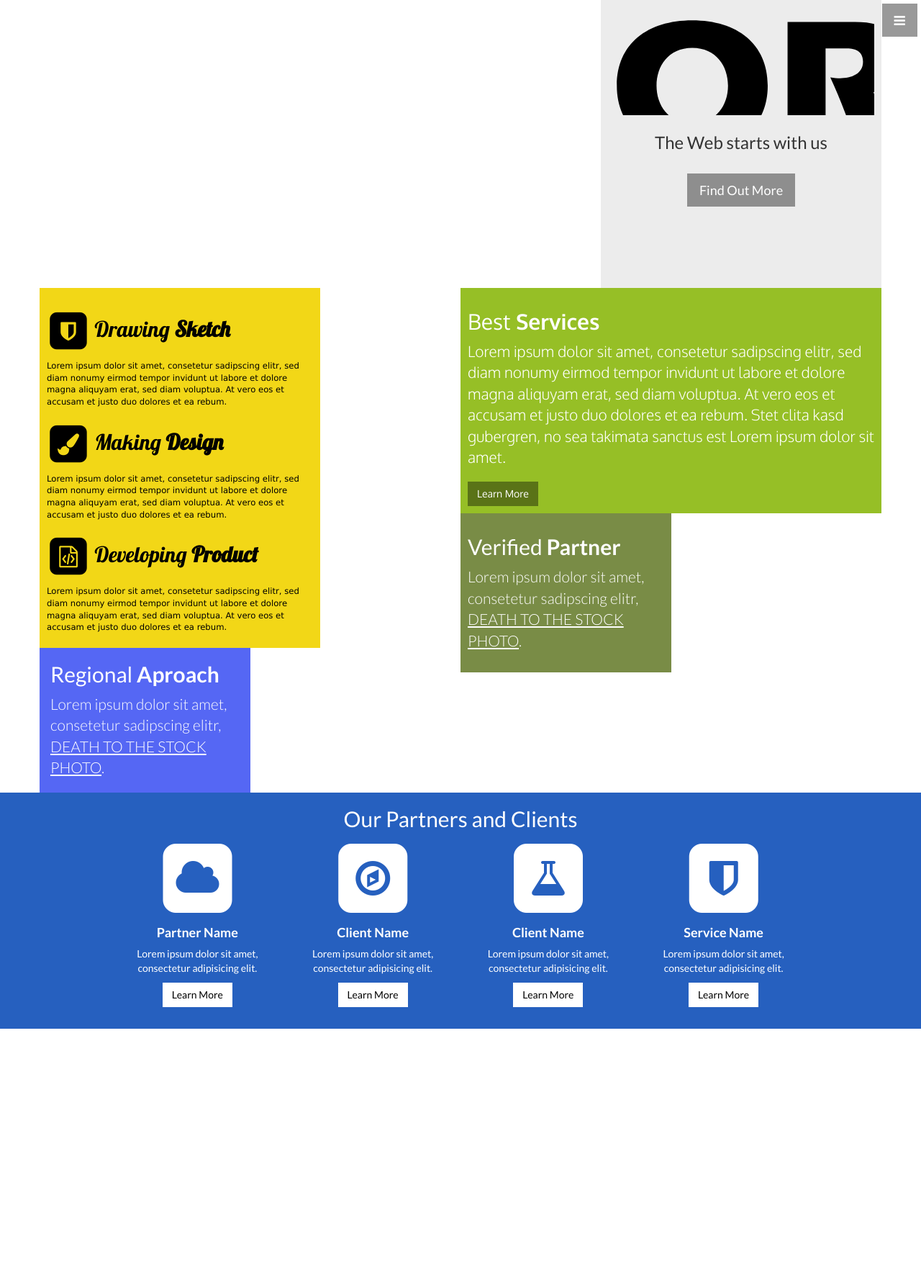
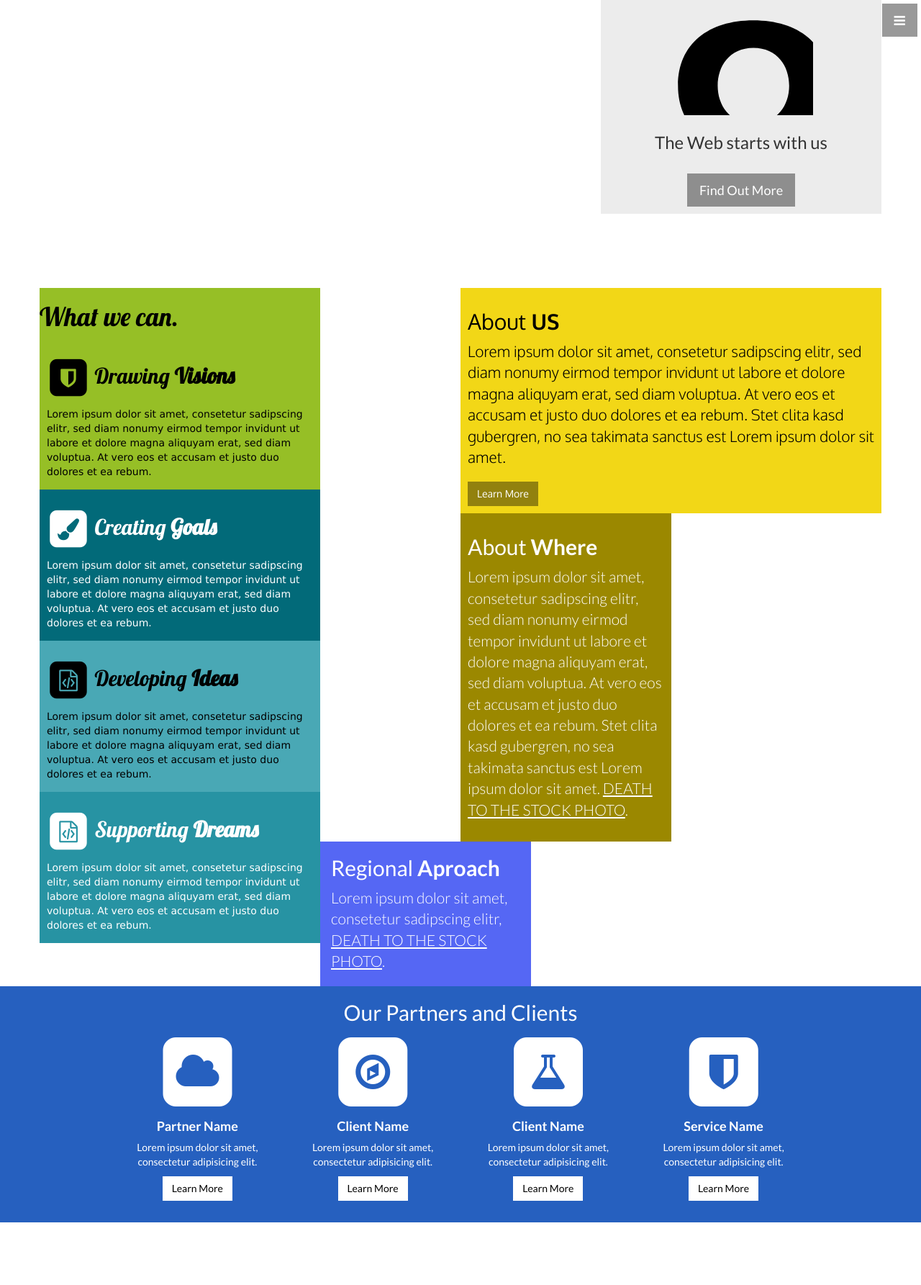
Before and after one commit to steampilot/SimpleOnePage, a PHP site: page / in a window 1280 px wide. Shown: the top 1785 px of the page at 72% size. Run offline with PHP 8.4, Linux system fonts and the light colour scheme; some libraries are stand-ins or nearby versions.

Commit message:
Set Padding set grid values for start div

```diff
--- a/assets/css/stylish-onepage.css
+++ b/assets/css/stylish-onepage.css
@@ -113,35 +113,47 @@
     width: 80%;
     height: 300px;
 }
+
+#logo {
+    max-width: 200px;
+}
 #start {
     background-color: #ececec;
     margin: 0;
-    height: inherit;
     padding: 10px;
 
 }
-#business {
+
+#skill {
     min-height: 450px;
     margin: 0;
-    padding: 10px;
+    padding: 0;
     font-family: 'Lobster', cursive;
 
 }
-#business p {
+
+#skill p {
     font-family: "Lucida Grande", "Lucida Sans Unicode", Verdana, Arial, Helvetica, sans-serif;
 }
-#sketch, #design, #product p{ font-size: smaller;
+
+#skill div {
+
+    /*margin: 5px 10px 5px 10px ;*/
+    padding: 5px 10px 5px 10px;
 }
-#news {
+
+#about {
     padding: 0;
     margin: 0;
 }
-#best {
+
+#about-who {
     margin: 0;
     padding: 10px;
     font-family: 'Oxygen', sans-serif;
 }
-#verified {
+
+#about-where {
     margin: 0;
     padding: 10px;
 }
--- a/src/index.php
+++ b/src/index.php
@@ -38,8 +38,8 @@
                     data-bleed="10"
                     data-image-src="<?= getRandomBanner(); ?>">
 
-                <div id="start" class=" col-lg-4 col-md-4 pull-right  text-vertical-center">
-                    <object width="100%" type="image/svg+xml"
+                <div id="start" class=" col-lg-4 col-md-4 col-xs-12 pull-right  text-vertical-center">
+                    <object id="logo" width="100%" type="image/svg+xml"
                             data="assets/img/orca-logo.svg">
                         Your browser does not support SVG
                     </object>
@@ -59,8 +59,36 @@
                  data-parallax="scroll"
                  data-z-index="-50"
                  data-image-src="<?= getRandomBanner(); ?>">
-                <div id="business" class="col-lg-4 col-md-6 col-sm-10  col-xs-12 pull-left text-left spc-orca-0">
-                    <article id="sketch">
+                <aside id="about" class="col-lg-6 col-md-6 col-sm-8 col-xs-12 pull-right">
+                    <div id="about-who" class=" text-left spc-orca-0">
+                        <h2>About <strong>US</strong></h2>
+
+                        <p class="lead">Lorem ipsum dolor sit amet, consetetur sadipscing elitr,
+                            sed diam nonumy eirmod tempor invidunt ut labore et dolore magna aliquyam erat,
+                            sed diam voluptua. At vero eos et accusam et justo duo dolores et ea rebum.
+                            Stet clita kasd gubergren, no sea takimata sanctus est Lorem ipsum dolor sit amet.</p>
+                        <a href="#" class="btn btn-dark">Learn More</a>
+
+                    </div>
+                    <div id="about-where" class="col-lg-6 col-md-6 col-sm-8 col-xs-12 spc-primary-4 spc-inverse">
+                        <h2>About <strong>Where</strong></h2>
+
+                        <p class="lead">Lorem ipsum dolor sit amet, consetetur sadipscing elitr,
+                            sed diam nonumy eirmod tempor invidunt ut labore et dolore magna aliquyam erat,
+                            sed diam voluptua. At vero eos et accusam et justo duo dolores et ea rebum.
+                            Stet clita kasd gubergren, no sea takimata sanctus est Lorem ipsum dolor sit amet.
+                            <a target="_blank" href="http://join.deathtothestockphoto.com/">Death to the Stock Photo</a>.
+                        </p>
+                    </div>
+
+                </aside>
+                <div id="skill" class="col-lg-4 col-md-6 col-sm-10  col-xs-12 pull-left text-left spc-orca-1">
+                    <h1>
+                        What we can.
+                    </h1>
+
+                    <div>
+                        <article id="draw">
                             <h2>
                         <span class="fa-stack fa-1x">
                         <i class="fa fa-square fa-stack-2x"></i>
@@ -68,7 +96,7 @@
                         </span>
                                 Drawing
                                 <strong>
-                                Sketch
+                                    Visions
                                 </strong>
                             </h2>
 
@@ -76,15 +104,18 @@
                                 sed diam nonumy eirmod tempor invidunt ut labore et dolore magna aliquyam erat,
                                 sed diam voluptua. At vero eos et accusam et justo duo dolores et ea rebum.
                         </article>
-                    <article id="design" class="">
+                    </div>
+                    <div class="spc-secondary-1-3 spc-inverse">
+
+                        <article id="create">
                             <h2>
                         <span class="fa-stack fa-1x">
                         <i class="fa fa-square fa-stack-2x"></i>
                         <i class="fa fa-paint-brush fa-stack-1x text-primary"></i>
                         </span>
-                            Making
+                                Creating
                                 <strong>
-                                Design
+                                    Goals
                                 </strong>
                             </h2>
 
@@ -93,7 +124,10 @@
                                 sed diam voluptua. At vero eos et accusam et justo duo dolores et ea rebum.
                             </p>
                         </article>
-                    <article id="product" class="SP-color-primary-0">
+                    </div>
+                    <div class="spc-secondary-1-1">
+
+                        <article id="develop">
                             <h2>
                         <span class="fa-stack fa-1x">
                         <i class="fa fa-square fa-stack-2x"></i>
@@ -101,7 +135,7 @@
                         </span>
                                 Developing
                                 <strong>
-                                Product
+                                    Ideas
                                 </strong>
                             </h2>
 
@@ -110,30 +144,31 @@
                                 sed diam voluptua. At vero eos et accusam et justo duo dolores et ea rebum.
                             </p>
                         </article>
+                    </div>
+                    <div class="spc-secondary-1-2 spc-inverse">
+
+                        <article id="support">
+                            <h2>
+                        <span class="fa-stack fa-1x">
+                        <i class="fa fa-square fa-stack-2x"></i>
+                        <i class="fa fa-file-code-o fa-stack-1x text-primary "></i>
+                        </span>
+                                Supporting
+                                <strong>
+                                    Dreams
+                                </strong>
+                            </h2>
+
+                            <p>Lorem ipsum dolor sit amet, consetetur sadipscing elitr,
+                                sed diam nonumy eirmod tempor invidunt ut labore et dolore magna aliquyam erat,
+                                sed diam voluptua. At vero eos et accusam et justo duo dolores et ea rebum.
+                            </p>
+                        </article>
+                    </div>
 
                 </div>
-                <aside id="news" class="col-lg-6 col-md-6 col-sm-8 col-xs-12 pull-right text-left">
-                    <div id="best" class="spc-orca-1 spc-inverse">
-                        <h2>Best <strong>Services</strong></h2>
 
-                        <p class="lead">Lorem ipsum dolor sit amet, consetetur sadipscing elitr, sed diam nonumy eirmod
-                            tempor invidunt ut labore et dolore magna aliquyam erat, sed diam voluptua. At vero eos et
-                            accusam et justo duo dolores et ea rebum. Stet clita kasd gubergren, no sea takimata sanctus
-                            est Lorem ipsum dolor sit amet.
-                        </p>
-                        <a href="#" class="btn btn-dark">Learn More</a>
-
-                    </div>
-                    <div id="verified" class="col-lg-6 col-md-6 col-sm-8 col-xs-12 spc-orca-2 spc-inverse">
-                        <h2>Verified <strong>Partner</strong></h2>
-
-                        <p class="lead">Lorem ipsum dolor sit amet, consetetur sadipscing elitr,
-                            <a target="_blank" href="http://join.deathtothestockphoto.com/">Death to the Stock Photo</a>.
-                        </p>
-                    </div>
-
-                </aside>
-                <div id="regional" class="col-lg-3 col-md-6 col-sm-8 col-xs-12 pull-left spc-orca-3 spc-inverse">
+                <div id="ref" class="col-lg-3 col-md-6 col-sm-8 col-xs-12 pull-left spc-orca-3 spc-inverse">
                     <h2>Regional <strong>Aproach</strong></h2>
 
                     <p class="lead">Lorem ipsum dolor sit amet, consetetur sadipscing elitr,
```
Lines whose indentation alone changed are shown as unchanged.
